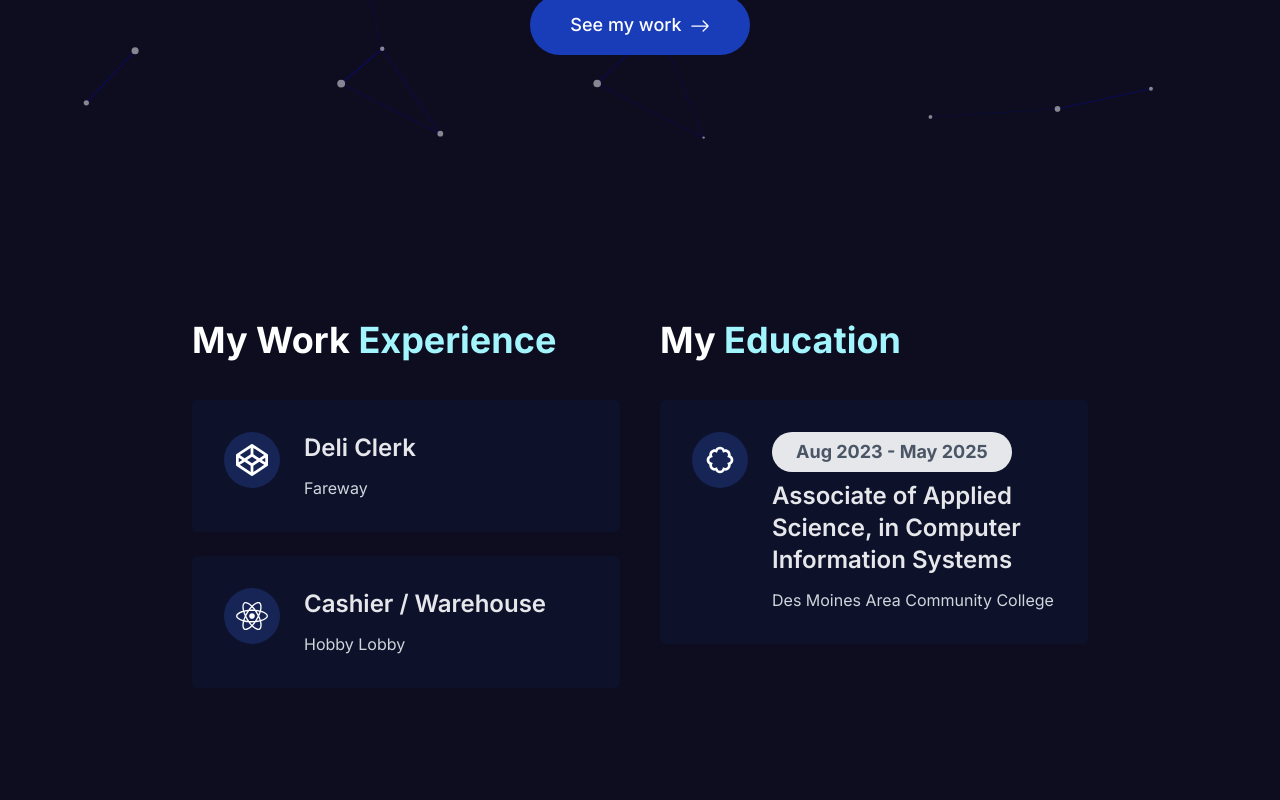
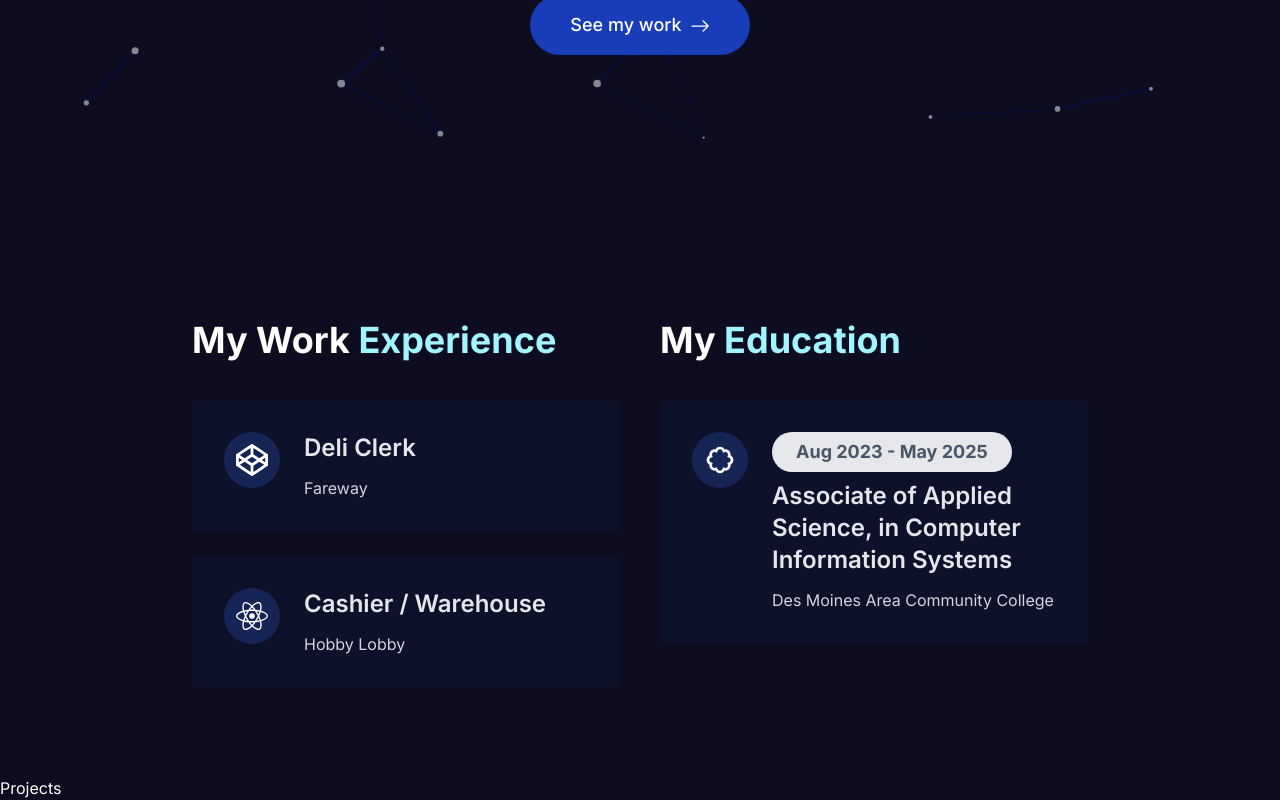
Before and after one commit to Camden-Kirkpatrick/portfolio_website, a Next.js app: page / in a window 1280 px wide. Shown: the part 560-1360 px from the top of the page. Before the commit the page ends 1336 px from the top, so only its background shows below. Built offline with nearby package versions, Linux system fonts and the light colour scheme.

Commit message:
created Projects.tsx

```diff
--- a/components/Home/Home.tsx
+++ b/components/Home/Home.tsx
@@ -1,12 +1,14 @@
 import React from 'react'
 import Hero from './Hero/Hero';
 import Resume from './Resume/Resume';
+import Projects from './Projects/Projects';
 
 const Home = () => {
   return (
     <div className="overflow-hidden">
       <Hero />
       <Resume />
+      <Projects />
     </div>
   )
 }
--- /dev/null
+++ b/components/Home/Projects/Projects.tsx
@@ -0,0 +1,9 @@
+import React from 'react'
+
+const Projects = () => {
+  return (
+    <div>Projects</div>
+  )
+}
+
+export default Projects
```
